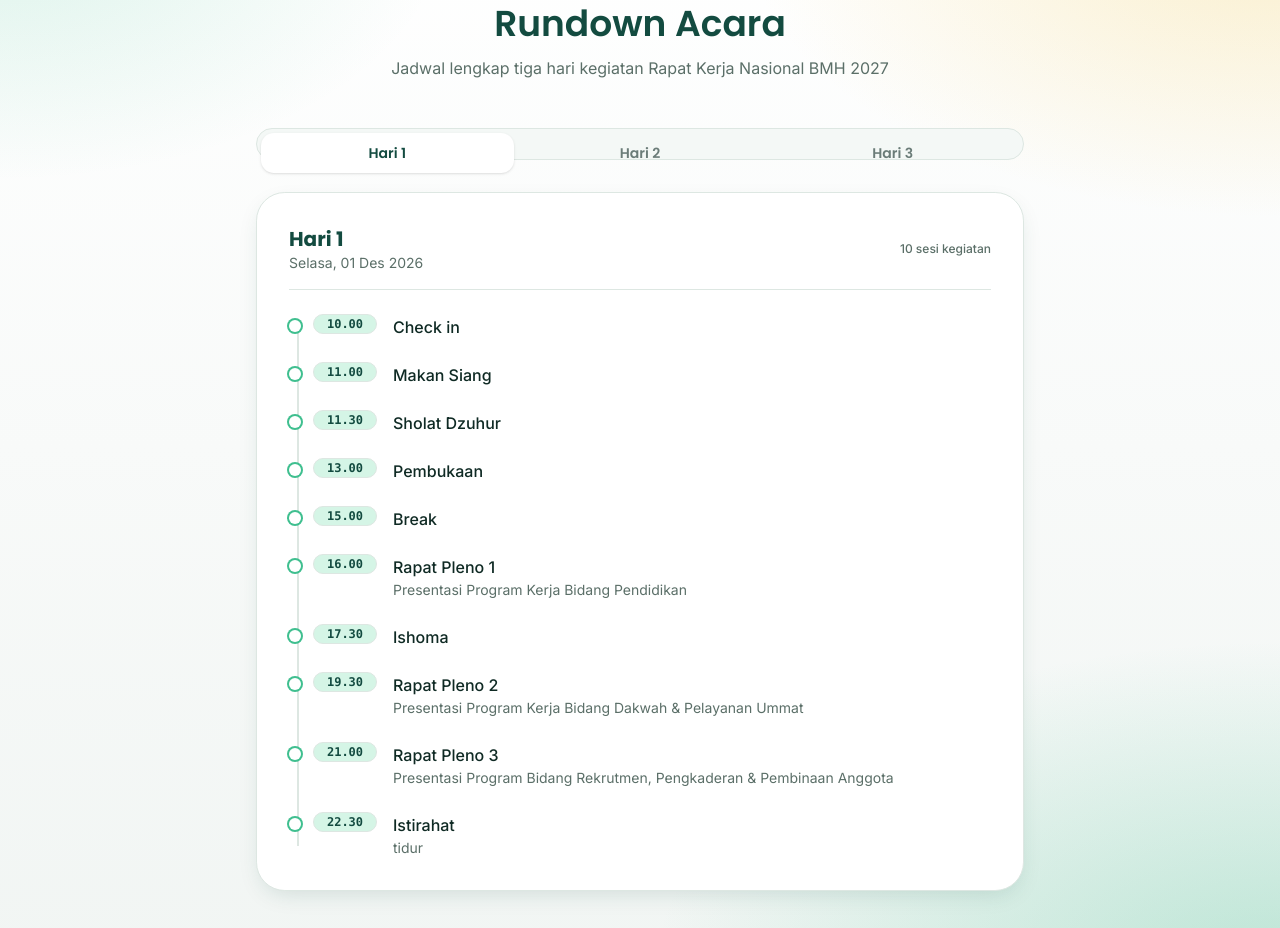
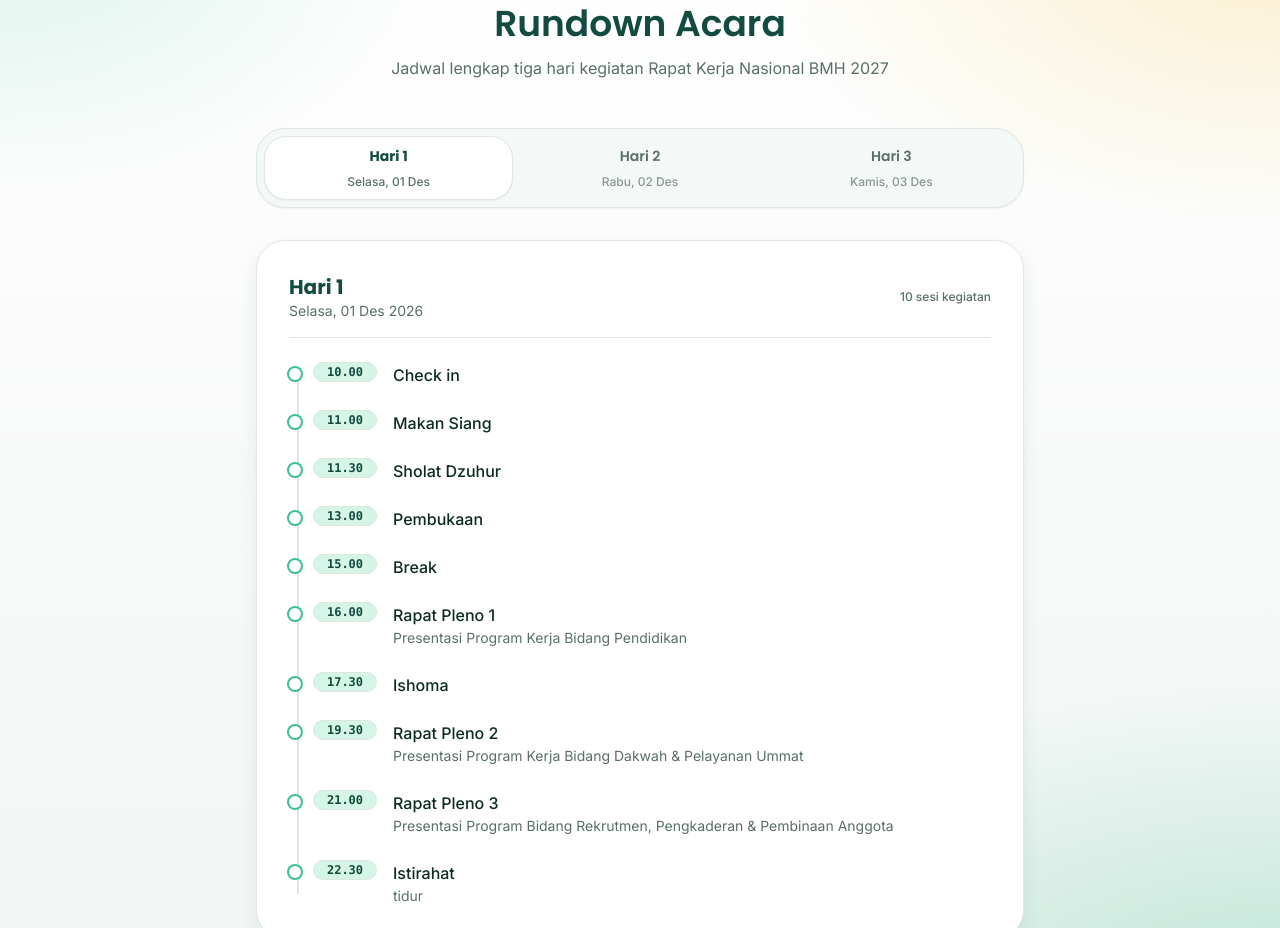
Before and after one commit to azzam-bmhpusat/absensi-visual-bmh, a Next.js app: page / in a window 1280 px wide. Shown: the part 1260-2188 px from the top of the page. Built offline with nearby package versions, Linux system fonts and the light colour scheme.

Commit message:
rowndown

```diff
--- a/components/rakernas/rundown-tabs.tsx
+++ b/components/rakernas/rundown-tabs.tsx
@@ -1,6 +1,8 @@
 "use client";
 
 import { useId, useState, useSyncExternalStore } from "react";
+import { motion, useReducedMotion } from "motion/react";
+import { cn } from "cn";
 import { RUNDOWN_DATA } from "@/content/rakernas";
 import { getDefaultDay, parseRundownTitle } from "@/lib/rakernas-helpers";
 import { Tabs, TabsList, TabsTrigger, TabsContent } from "@/components/ui/tabs";
@@ -20,6 +22,12 @@ const DAYS_CONFIG: DayTabConfig[] = [
   { key: "hari3", label: "Hari 3", sublabel: "Kamis, 03 Des 2026" },
 ];
 
+const DAY_INDEX: Record<DayKey, number> = {
+  hari1: 0,
+  hari2: 1,
+  hari3: 2,
+};
+
 export function RundownSection() {
   // Ambil default day via useSyncExternalStore agar tidak mengakses Date saat prerender/SSR
   const defaultDay = useSyncExternalStore(
@@ -30,7 +38,18 @@ export function RundownSection() {
 
   const [userSelectedDay, setUserSelectedDay] = useState<DayKey | null>(null);
   const selectedDay = userSelectedDay ?? defaultDay;
+  const [direction, setDirection] = useState<number>(0);
   const uniqueId = useId();
+  const shouldReduceMotion = useReducedMotion();
+
+  const handleTabChange = (val: string) => {
+    const nextDay = val as DayKey;
+    if (nextDay === selectedDay) return;
+    const oldIdx = DAY_INDEX[selectedDay];
+    const newIdx = DAY_INDEX[nextDay];
+    setDirection(newIdx > oldIdx ? 1 : newIdx < oldIdx ? -1 : 0);
+    setUserSelectedDay(nextDay);
+  };
 
   return (
     <div className="mx-auto w-full max-w-screen-xl px-5 md:px-8">
@@ -46,20 +65,58 @@ export function RundownSection() {
       <div className="mx-auto mt-8 md:mt-12 max-w-3xl">
         <Tabs
           value={selectedDay}
-          onValueChange={(val) => setUserSelectedDay(val as DayKey)}
+          onValueChange={handleTabChange}
           className="w-full"
         >
-          {/* Tabs List dengan grid-cols-3 penuh lebar */}
-          <TabsList className="grid h-12 w-full grid-cols-3 rounded-xl border border-line bg-surface p-1">
-            {DAYS_CONFIG.map(({ key, label }) => (
+          {/* Tabs List dengan grid-cols-3 penuh lebar & indikator meluncur */}
+          <TabsList className="grid w-full grid-cols-3 group-data-horizontal/tabs:h-auto min-h-13 sm:min-h-15 rounded-2xl border border-line bg-surface p-1 sm:p-1.5 shadow-xs">
+            {DAYS_CONFIG.map(({ key, label, sublabel }) => {
+              const isActive = selectedDay === key;
+              return (
                 <TabsTrigger
                   key={key}
                   value={key}
-                className="h-10 text-xs sm:text-sm font-heading font-semibold data-active:bg-background data-active:text-primary data-active:shadow-xs transition-all"
+                  className={cn(
+                    "relative z-10 flex h-full flex-col items-center justify-center rounded-xl px-2 py-2 sm:py-2.5 text-center transition-colors duration-200",
+                    "focus-visible:ring-2 focus-visible:ring-brand-green/30 focus-visible:outline-none",
+                    "data-active:bg-transparent group-data-[variant=default]/tabs-list:data-active:shadow-none shadow-none cursor-pointer"
+                  )}
+                >
+                  {isActive && (
+                    <motion.div
+                      layoutId="activeRundownIndicator"
+                      className="absolute inset-0 rounded-xl bg-background shadow-xs border border-line"
+                      transition={
+                        shouldReduceMotion
+                          ? { duration: 0 }
+                          : { type: "spring", stiffness: 400, damping: 32 }
+                      }
+                    />
+                  )}
+                  <span
+                    className={cn(
+                      "relative z-10 font-heading text-xs sm:text-sm font-semibold transition-colors duration-200",
+                      isActive ? "text-primary font-bold" : "text-ink-muted hover:text-ink"
+                    )}
                   >
                     {label}
+                  </span>
+                  <span
+                    className={cn(
+                      "relative z-10 mt-0.5 text-[10px] sm:text-xs transition-colors duration-200",
+                      isActive ? "text-ink-muted font-medium" : "text-ink-muted/70"
+                    )}
+                  >
+                    <span className="inline sm:hidden">
+                      {sublabel.split(", ")[1]?.replace(" 2026", "") ?? sublabel}
+                    </span>
+                    <span className="hidden sm:inline">
+                      {sublabel.split(" 2026")[0] ?? sublabel}
+                    </span>
+                  </span>
                 </TabsTrigger>
-            ))}
+              );
+            })}
           </TabsList>
 
           {DAYS_CONFIG.map(({ key, label, sublabel }) => {
@@ -73,7 +130,25 @@ export function RundownSection() {
                 value={key}
                 className="mt-6 focus-visible:outline-hidden"
               >
-                <div className="rounded-2xl border border-line bg-card p-5 sm:p-6 md:p-8 shadow-[0_8px_24px_-8px_rgba(19,75,64,0.18)]">
+                <motion.div
+                  key={`content-${key}`}
+                  initial={
+                    shouldReduceMotion
+                      ? { opacity: 0 }
+                      : {
+                          opacity: 0,
+                          x: direction === 0 ? 0 : direction > 0 ? 32 : -32,
+                        }
+                  }
+                  animate={{ opacity: 1, x: 0 }}
+                  transition={{
+                    type: "spring",
+                    stiffness: 340,
+                    damping: 30,
+                    mass: 0.8,
+                  }}
+                  className="rounded-2xl border border-line bg-card p-5 sm:p-6 md:p-8 shadow-[0_8px_24px_-8px_rgba(19,75,64,0.18)]"
+                >
                   {/* Header Hari */}
                   <div className="flex flex-col sm:flex-row sm:items-center sm:justify-between border-b border-line pb-4 gap-1">
                     <div>
@@ -146,7 +221,7 @@ export function RundownSection() {
                       })}
                     </div>
                   )}
-                </div>
+                </motion.div>
               </TabsContent>
             );
           })}
```
Lines whose indentation alone changed are shown as unchanged.
